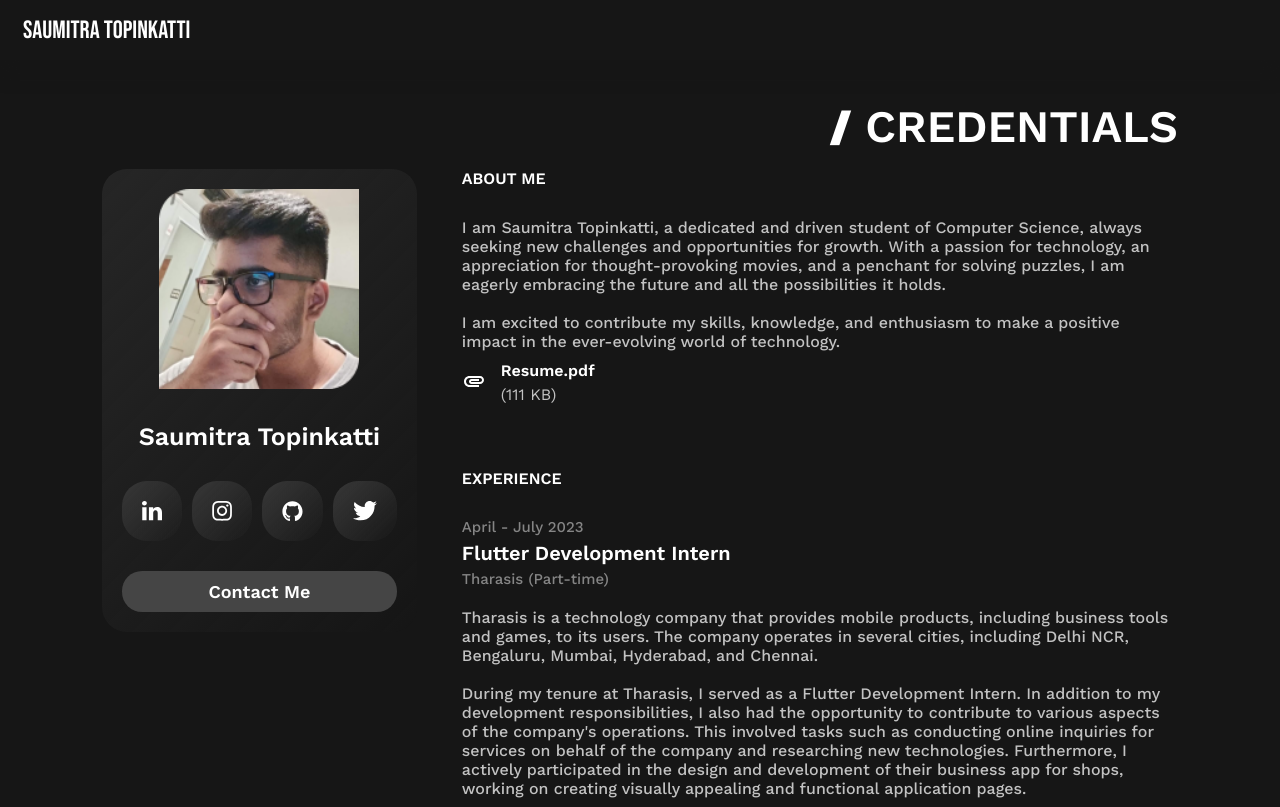
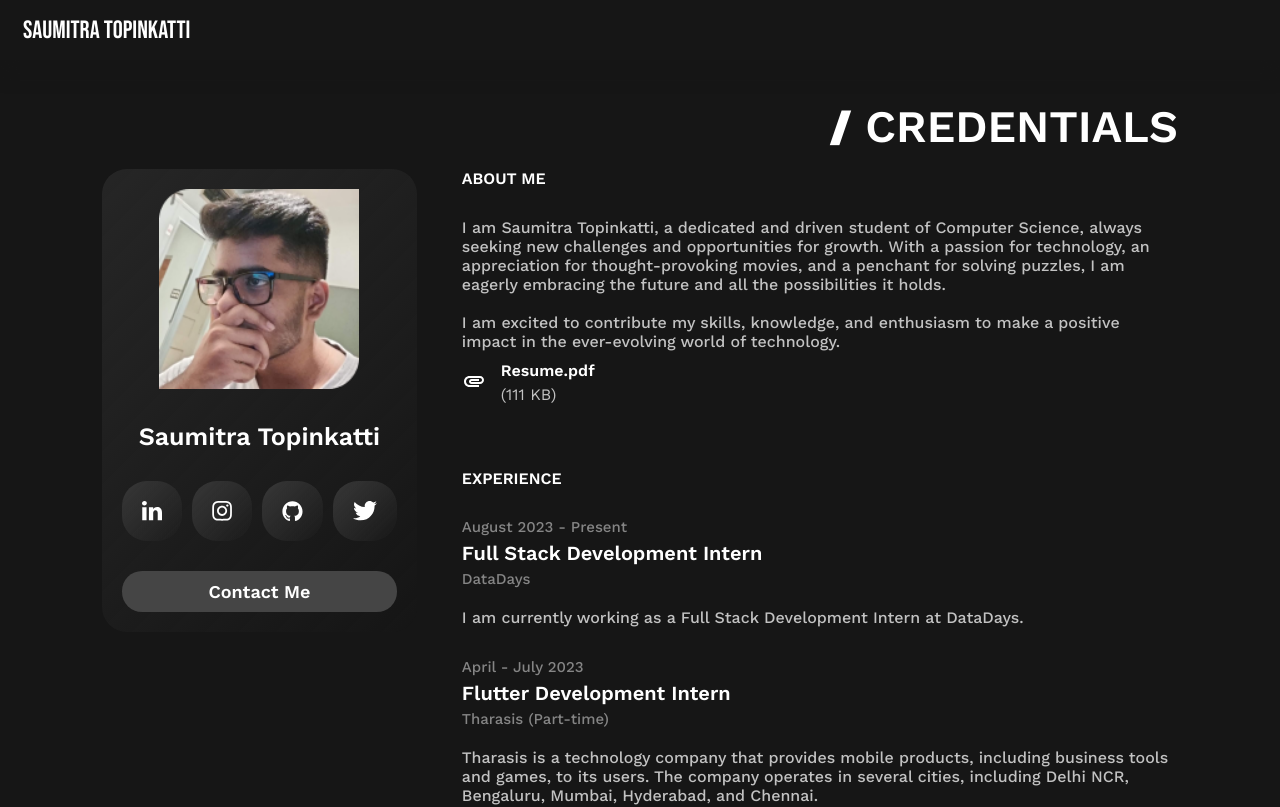
Before and after one commit to SBTopZZZ-LG/react-portfolio, a React (Create React App) app: page /credentials in a window 1280 px wide. Shown: the top 807 px of the page. Built offline with nearby package versions, Linux system fonts and the light colour scheme; some icons are missing.

Commit message:
refactor: update experience

```diff
--- a/src/Assets/Datasets/aboutMePage.json
+++ b/src/Assets/Datasets/aboutMePage.json
@@ -1,18 +1,18 @@
 {
 	"infoCard": {
-		"headline": "Student @ KLS GIT",
+		"headline": "Full Stack Development Intern @ DataDays | Student @ KLS GIT",
 		"bio": "I am a dedicated full-stack developer proficient with React, Flutter, and Node.js. I am also a UI/UX designer for web and mobile apps. I am a 3rd year Computer Science student studying at KLS GIT."
 	},
 	"experienceCard": [
 		{
+			"date": ["August 2023", "Present"],
+			"title": "Full Stack Development Intern",
+			"company": "DataDays"
+		},
+		{
 			"date": ["April", "July 2023"],
 			"title": "Flutter Development Intern",
 			"company": "Tharasis (Part-time)"
-		},
-		{
-			"date": ["March", "June 2022"],
-			"title": "Node.js Development Intern",
-			"company": "Forty4Hz"
 		}
 	],
 	"educationCard": [
--- a/src/Assets/Datasets/credentialsPage.js
+++ b/src/Assets/Datasets/credentialsPage.js
@@ -4,143 +4,152 @@ import TharasisRC from "../Files/Tharasis - Recommendation Letter.pdf";
 import UnifiedLoA from "../Files/Unified - Letter of Appreciation.pdf";
 
 const dataset = {
-	"aboutMe": {
-		"body": [
+	aboutMe: {
+		body: [
 			"I am Saumitra Topinkatti, a dedicated and driven student of Computer Science, always seeking new challenges and opportunities for growth. With a passion for technology, an appreciation for thought-provoking movies, and a penchant for solving puzzles, I am eagerly embracing the future and all the possibilities it holds.",
-			"I am excited to contribute my skills, knowledge, and enthusiasm to make a positive impact in the ever-evolving world of technology."
+			"I am excited to contribute my skills, knowledge, and enthusiasm to make a positive impact in the ever-evolving world of technology.",
 		],
-		"attachments": [
+		attachments: [
 			{
-				"name": "Resume.pdf",
-				"file": Resume,
-				"size": "111 KB"
+				name: "Resume.pdf",
+				file: Resume,
+				size: "111 KB",
 			},
-		]
+		],
 	},
-	"experience": [
+	experience: [
 		{
-			"date": ["April", "July 2023"],
-			"title": "Flutter Development Intern",
-			"company": "Tharasis (Part-time)",
-			"description": [
+			date: ["August 2023", "Present"],
+			title: "Full Stack Development Intern",
+			company: "DataDays",
+			description: [
+				"I am currently working as a Full Stack Development Intern at DataDays.",
+			],
+			attachments: [],
+		},
+		{
+			date: ["April", "July 2023"],
+			title: "Flutter Development Intern",
+			company: "Tharasis (Part-time)",
+			description: [
 				"Tharasis is a technology company that provides mobile products, including business tools and games, to its users. The company operates in several cities, including Delhi NCR, Bengaluru, Mumbai, Hyderabad, and Chennai.",
 				"During my tenure at Tharasis, I served as a Flutter Development Intern. In addition to my development responsibilities, I also had the opportunity to contribute to various aspects of the company's operations. This involved tasks such as conducting online inquiries for services on behalf of the company and researching new technologies. Furthermore, I actively participated in the design and development of their business app for shops, working on creating visually appealing and functional application pages.",
 				"I also had the valuable opportunity to acquire knowledge in implementing analytics tracking within the application using the Mixpanel SDK. Through this experience, I gained proficiency in tracking and monitoring various metrics, which enabled me to generate meaningful outputs through the Mixpanel Dashboard.",
-				"Additionally, I was assigned the responsibility of conducting thorough application testing across different devices. This rigorous testing process allowed me to identify any flaws or issues within the application. To streamline this process, I utilized the AWS Device Farm, a powerful tool that facilitated efficient testing and reporting of identified flaws."
+				"Additionally, I was assigned the responsibility of conducting thorough application testing across different devices. This rigorous testing process allowed me to identify any flaws or issues within the application. To streamline this process, I utilized the AWS Device Farm, a powerful tool that facilitated efficient testing and reporting of identified flaws.",
 			],
-			"attachments": [
+			attachments: [
 				{
-					"name": "Certification of Completion.png",
-					"file": TharasisCoC,
-					"size": "156 KB"
+					name: "Certification of Completion.png",
+					file: TharasisCoC,
+					size: "156 KB",
 				},
 				{
-					"name": "Recommendation Letter.pdf",
-					"file": TharasisRC,
-					"size": "33 KB"
-				}
-			]
+					name: "Recommendation Letter.pdf",
+					file: TharasisRC,
+					size: "33 KB",
+				},
+			],
 		},
 		{
-			"date": ["March", "June 2022"],
-			"title": "Node.js Development Intern",
-			"company": "Forty4Hz",
-			"description": [
+			date: ["March", "June 2022"],
+			title: "Node.js Development Intern",
+			company: "Forty4Hz",
+			description: [
 				"Forty4Hz is a forward-thinking company dedicated to empowering business users with simplified access to valuable insights. Their innovative self-learning business intelligence and analytics platform, INSIA, allows users to swiftly analyse diverse data sets using guided natural language search.",
 				"During my internship at Forty4Hz, I had the privilege of serving as a Back-end (Node.js) Development Intern. The company had multiple development teams, each assigned to specific high-level tasks such as data collection, AI-based data analysis, and front-end development.",
 				"In the data collection team, my responsibility was to optimise pre-defined database connectors for various popular data sources, including MySQL, MongoDB, Google Analytics, and Facebook Insights. This involved streamlining the connectors to ensure efficient and reliable data retrieval from these sources. It was a challenging task that required careful consideration and diligent effort.",
-				"Additionally, I was given the task of researching the Google YouTube API and Data API. This involved gathering metrics, dimensions, and understanding the available APIs to effectively download data. Building a functional database connector for the YouTube API and Data API was a demanding undertaking. However, through perseverance and dedication, I successfully completed the task, enabling seamless integration with these APIs."
+				"Additionally, I was given the task of researching the Google YouTube API and Data API. This involved gathering metrics, dimensions, and understanding the available APIs to effectively download data. Building a functional database connector for the YouTube API and Data API was a demanding undertaking. However, through perseverance and dedication, I successfully completed the task, enabling seamless integration with these APIs.",
 			],
-			"attachments": []
-		}
+			attachments: [],
+		},
 	],
-	"education": [
+	education: [
 		{
-			"date": ["2020", "2024"],
-			"title": "Bachelor Degree in Computer Science",
-			"organization": "KLS Gogte Institute of Technology, Belagavi",
-			"description": [
+			date: ["2020", "2024"],
+			title: "Bachelor Degree in Computer Science",
+			organization: "KLS Gogte Institute of Technology, Belagavi",
+			description: [
 				"I am currently pursuing for Bachelor in Computer Science at KLS GIT, Belagavi.",
 				"In addition to my academic pursuits, I have actively engaged in numerous coding events and competitions, showcasing my skills and passion for programming.",
-				"Furthermore, I had the privilege of serving as the Technical Lead for a club for a period of one year. In this leadership role, I took charge of overseeing technical aspects and guiding fellow members in their endeavours. It was a valuable experience that allowed me to further enhance my technical expertise while fostering a collaborative and supportive environment within the club."
+				"Furthermore, I had the privilege of serving as the Technical Lead for a club for a period of one year. In this leadership role, I took charge of overseeing technical aspects and guiding fellow members in their endeavours. It was a valuable experience that allowed me to further enhance my technical expertise while fostering a collaborative and supportive environment within the club.",
 			],
-			"attachments": [
+			attachments: [
 				{
-					"name": "Letter of Appreciation.pdf",
-					"file": UnifiedLoA,
-					"size": "377 KB"
-				}
-			]
+					name: "Letter of Appreciation.pdf",
+					file: UnifiedLoA,
+					size: "377 KB",
+				},
+			],
 		},
 		{
-			"date": ["2018", "2020"],
-			"title": "Pre-University",
-			"organization": "SKE Govindram Seksaria Science College, Belagavi",
-			"description": [
-				"I completed my Pre-University at GSS College, Belagavi, in 2020. I was admitted to the college in the year 2018."
+			date: ["2018", "2020"],
+			title: "Pre-University",
+			organization: "SKE Govindram Seksaria Science College, Belagavi",
+			description: [
+				"I completed my Pre-University at GSS College, Belagavi, in 2020. I was admitted to the college in the year 2018.",
 			],
-			"attachments": []
+			attachments: [],
 		},
 		{
-			"date": ["2008", "2018"],
-			"title": "Schooling",
-			"organization": "Dnyan Prabodhan Mandir, Belagavi",
-			"description": [
-				"I completed my schooling at DPM School, Belagavi, in 2018. I was admitted to the school in the year 2008."
+			date: ["2008", "2018"],
+			title: "Schooling",
+			organization: "Dnyan Prabodhan Mandir, Belagavi",
+			description: [
+				"I completed my schooling at DPM School, Belagavi, in 2018. I was admitted to the school in the year 2008.",
 			],
-			"attachments": []
-		}
+			attachments: [],
+		},
 	],
-	"skills": [
+	skills: [
 		{
-			"title": "Flutter",
-			"strength": 90
+			title: "Flutter",
+			strength: 90,
 		},
 		{
-			"title": "React",
-			"strength": 78
+			title: "React",
+			strength: 78,
 		},
 		{
-			"title": "Node.js",
-			"strength": 97
+			title: "Node.js",
+			strength: 97,
 		},
 		{
-			"title": "Figma",
-			"strength": 85
+			title: "Figma",
+			strength: 85,
 		},
 		{
-			"title": "JavaScript",
-			"strength": 94
+			title: "JavaScript",
+			strength: 94,
 		},
 		{
-			"title": "Java",
-			"strength": 94
+			title: "Java",
+			strength: 94,
 		},
 		{
-			"title": "REST APIs",
-			"strength": 92
+			title: "REST APIs",
+			strength: 92,
 		},
 		{
-			"title": "Microservices",
-			"strength": 83
+			title: "Microservices",
+			strength: 83,
 		},
 		{
-			"title": "C/C++",
-			"strength": 88
+			title: "C/C++",
+			strength: 88,
 		},
 		{
-			"title": "Python",
-			"strength": 79
+			title: "Python",
+			strength: 79,
 		},
 		{
-			"title": "MongoDB",
-			"strength": 89
+			title: "MongoDB",
+			strength: 89,
 		},
 		{
-			"title": "Photoshop",
-			"strength": 77
-		}
-	]
+			title: "Photoshop",
+			strength: 77,
+		},
+	],
 };
 
 export default dataset;
--- a/src/Pages/AboutMePageComponents/ExperienceCard.jsx
+++ b/src/Pages/AboutMePageComponents/ExperienceCard.jsx
@@ -48,10 +48,26 @@ const ExperienceCard = ({ style = {} }) => {
 				...style,
 			}}
 		>
-			<span className="white" style={{
-				fontWeight: "600",
-				fontSize: "15px",
-			}}>EXPERIENCE</span>
+			<div style={{
+				alignItems: "center",
+				display: "flex",
+				justifyContent: "space-between",
+			}}>
+				<span className="white" style={{
+					fontWeight: "600",
+					fontSize: "15px",
+				}}>EXPERIENCE</span>
+
+				<a
+					href="/credentials#experience"
+					style={{ all: "unset", cursor: "pointer" }}
+				>
+					<span className="view-all" style={{
+						fontWeight: "600",
+						fontSize: "15px",
+					}}>View All</span>
+				</a>
+			</div>
 
 			{data.experienceCard.map(data => (
 				<Tile
```
